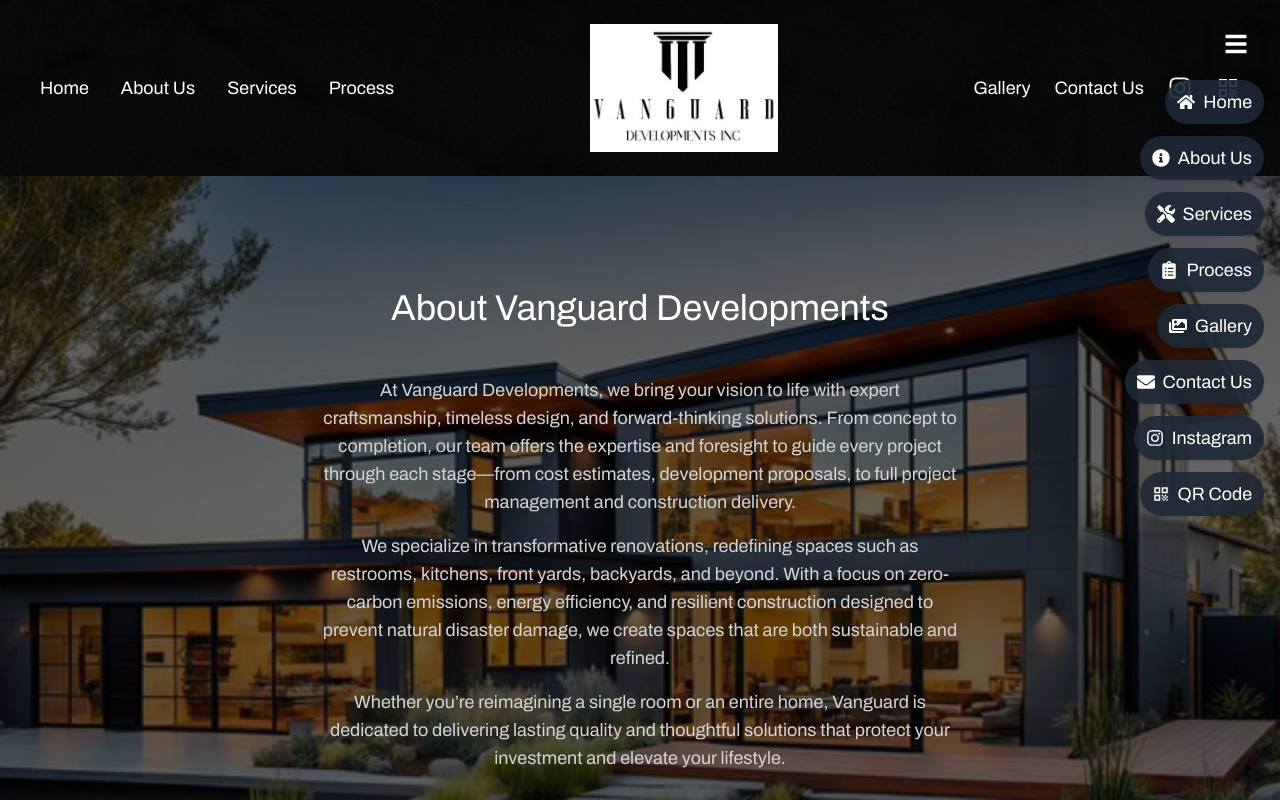
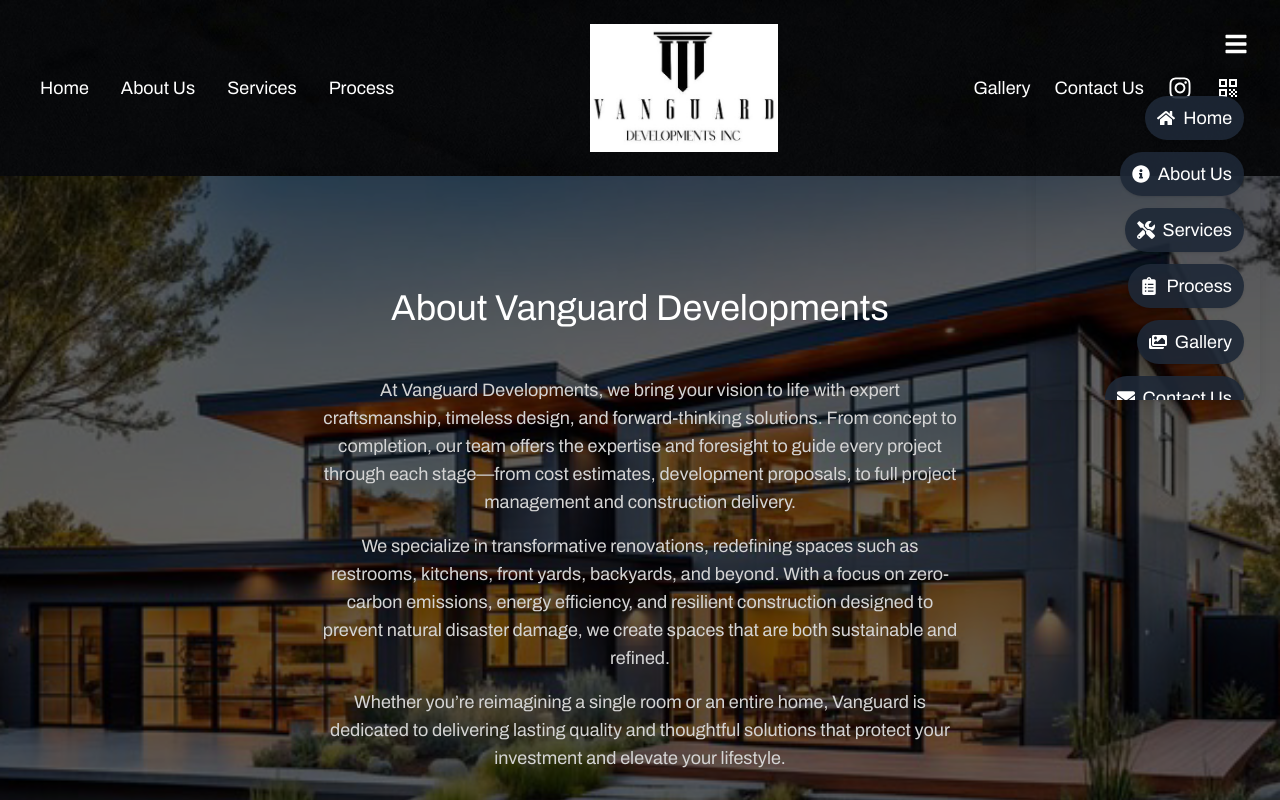
Before and after one commit to AxelMoraCastanon/HumbertoContractorWebsite, a React (Vite) app: page /#/home in a window 1280 px wide. Both pictures are taken after a click on the button 1236 px from the left and 44 px from the top of the page. Built offline with nearby package versions, Linux system fonts and the light colour scheme.

Commit message:
Updated Menu

```diff
--- a/package.json
+++ b/package.json
@@ -13,6 +13,7 @@
     "deploy": "gh-pages -d dist"
   },
   "dependencies": {
+    "@react-spring/web": "^9.7.5",
     "framer-motion": "^11.11.9",
     "qrcode.react": "^4.0.1",
     "react": "^18.3.1",
--- a/src/components/Menu.jsx
+++ b/src/components/Menu.jsx
@@ -3,19 +3,15 @@
 import { FaBars, FaHome, FaInfoCircle, FaTools, FaClipboardList, FaImages, FaEnvelope, FaInstagram } from 'react-icons/fa';
 import { MdQrCode } from 'react-icons/md';
 import { QRCodeCanvas } from 'qrcode.react';
-import { CONTACT } from "../constants"; // Import CONTACT for Instagram link
+import { CONTACT } from "../constants";
 
 const Menu = () => {
   const [isOpen, setIsOpen] = useState(false);
   const [showQR, setShowQR] = useState(false);
 
-  // Toggle the menu open or closed
   const toggleMenu = () => setIsOpen(!isOpen);
-
-  // Toggle QR modal visibility
   const toggleQRModal = () => setShowQR(!showQR);
 
-  // Close the menu if the user clicks outside of it
   const handleClickOutside = (event) => {
     if (isOpen && !event.target.closest("#menuContainer") && !event.target.closest("#menuIcon")) {
       setIsOpen(false);
@@ -29,7 +25,7 @@
 
   return (
     <>
-      {/* Transparent Menu Icon */}
+      {/* Menu Icon */}
       <button
         onClick={toggleMenu}
         id="menuIcon"
@@ -39,11 +35,11 @@
         <FaBars size={24} />
       </button>
 
-      {/* Slide-in Menu on the Right */}
+      {/* Scrollable Dropdown Menu */}
       {isOpen && (
         <div
           id="menuContainer"
-          className="fixed top-16 right-0 bg-transparent p-4 shadow-lg z-40 w-48"
+          className="absolute top-20 right-5 bg-transparent p-4 rounded-lg shadow-lg z-40 w-56 max-h-80 overflow-y-auto"
         >
           <nav className="flex flex-col items-end space-y-3">
             <Link
@@ -95,7 +91,7 @@
               <span>Contact Us</span>
             </Link>
 
-            {/* Instagram Icon */}
+            {/* Instagram Link */}
             <a
               href={CONTACT.instagram}
               target="_blank"
```
Also changed, not shown: 1 other file (tests, documents, lock files or other folders).
